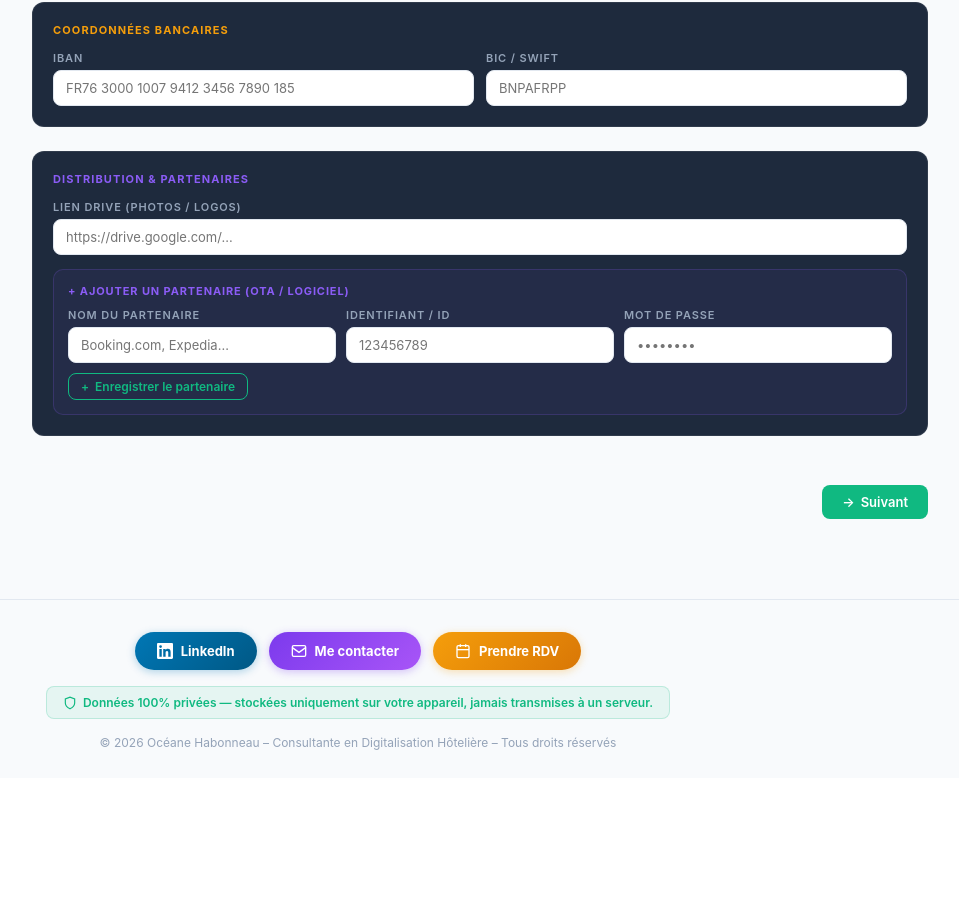
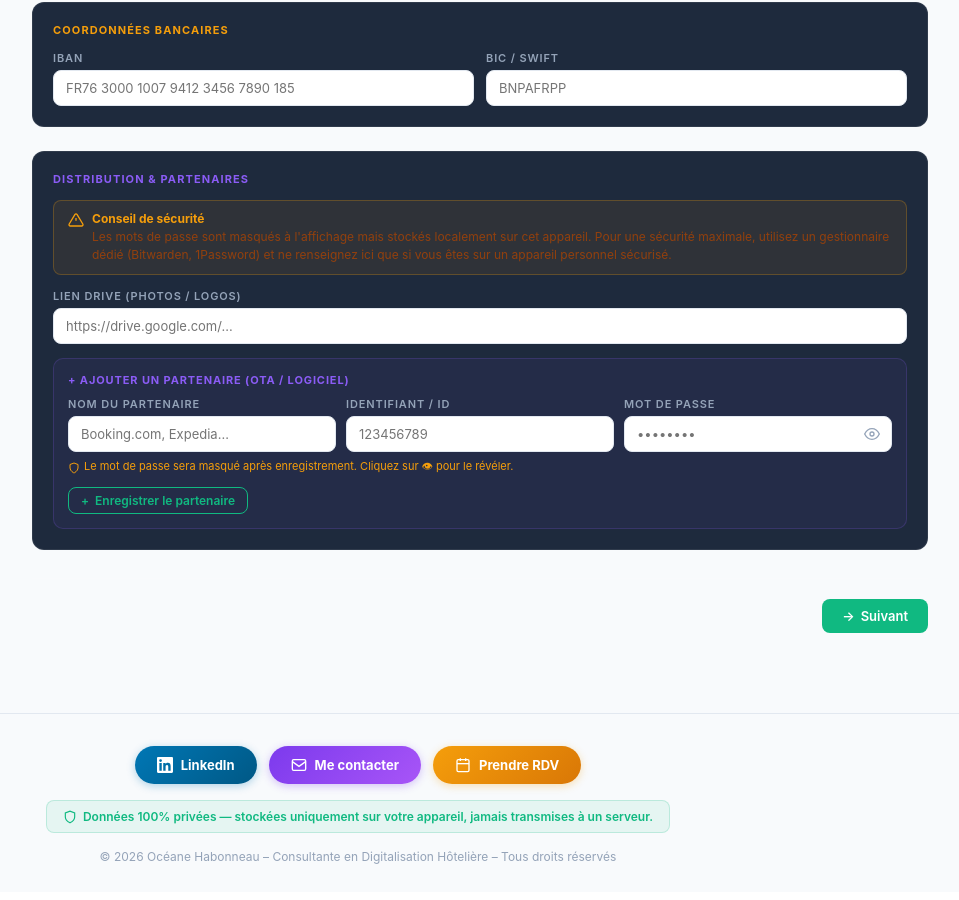
Before and after one commit to oceane-habonneau/hotel-onboarding, a React (Vite) app: page / in a window 1280 px wide. Shown: the part 1053-1953 px from the top of the page, without its empty margins (282-1241 px from the left). Before the commit the page ends 1839 px from the top, so only its background shows below. Built offline with nearby package versions, Linux system fonts and the light colour scheme.

Commit message:
Update App.jsx

```diff
--- a/src/App.jsx
+++ b/src/App.jsx
@@ -232,12 +232,18 @@ function SectionIdentity({ data, setData }) {
   const u = (k,v) => setData(p=>({ ...p, identity:{ ...p.identity, [k]:v } }));
   const d = data.identity;
   const [newPart, setNewPart] = useState({ nom:"", id:"", mdp:"" });
+  const [showMdp, setShowMdp] = useState(false);
+  const [revealIdx, setRevealIdx] = useState(null);
   const addPartenaire = () => {
     if (!newPart.nom.trim()) return;
     u("partenaires", [...(d.partenaires||[]), {...newPart}]);
     setNewPart({ nom:"", id:"", mdp:"" });
+    setShowMdp(false);
   };
-  const delPartenaire = (i) => u("partenaires", (d.partenaires||[]).filter((_,idx)=>idx!==i));
+  const delPartenaire = (i) => {
+    u("partenaires", (d.partenaires||[]).filter((_,idx)=>idx!==i));
+    if (revealIdx===i) setRevealIdx(null);
+  };
   return (
     <div style={{ display:"flex", flexDirection:"column", gap:24 }}>
       <SectionTitle icon="🏢" title="Identité juridique & commerciale" subtitle="Informations légales, coordonnées et identifiants" badge={d.enseigne||"Mon établissement"} />
@@ -285,20 +291,44 @@ function SectionIdentity({ data, setData }) {
       {/* Distribution */}
       <Card form>
         <p style={{ fontSize:11, fontWeight:700, color:"#8b5cf6", textTransform:"uppercase", letterSpacing:"0.1em", margin:"0 0 14px" }}>Distribution & Partenaires</p>
+
+        {/* Avertissement sécurité */}
+        <div style={{ display:"flex", alignItems:"flex-start", gap:8, background:"rgba(245,158,11,0.08)", border:"1px solid rgba(245,158,11,0.25)", borderRadius:8, padding:"10px 14px", marginBottom:14 }}>
+          <svg width="16" height="16" viewBox="0 0 24 24" fill="none" stroke="#f59e0b" strokeWidth="2" style={{ flexShrink:0, marginTop:1 }}><path d="M10.29 3.86L1.82 18a2 2 0 001.71 3h16.94a2 2 0 001.71-3L13.71 3.86a2 2 0 00-3.42 0z"/><line x1="12" y1="9" x2="12" y2="13"/><line x1="12" y1="17" x2="12.01" y2="17"/></svg>
+          <div>
+            <p style={{ fontSize:12, fontWeight:700, color:"#f59e0b", margin:"0 0 2px", fontFamily:T.font }}>Conseil de sécurité</p>
+            <p style={{ fontSize:12, color:"#92400e", margin:0, fontFamily:T.font, lineHeight:1.5 }}>
+              Les mots de passe sont masqués à l'affichage mais stockés localement sur cet appareil. Pour une sécurité maximale, utilisez un gestionnaire dédié (Bitwarden, 1Password) et ne renseignez ici que si vous êtes sur un appareil personnel sécurisé.
+            </p>
+          </div>
+        </div>
+
         <div style={{ marginBottom:14 }}>
           <Label>Lien Drive (photos / logos)</Label>
           <Input value={d.lienDrive} onChange={v=>u("lienDrive",v)} placeholder="https://drive.google.com/..."/>
         </div>
 
-        {/* Liste partenaires existants */}
+        {/* Liste partenaires */}
         {(d.partenaires||[]).length>0&&(
           <div style={{ display:"flex", flexDirection:"column", gap:8, marginBottom:14 }}>
             {(d.partenaires||[]).map((p,i)=>(
               <div key={i} style={{ background:"rgba(255,255,255,0.04)", border:`1px solid ${T.border}`, borderRadius:8, padding:"10px 14px", display:"flex", justifyContent:"space-between", alignItems:"center", flexWrap:"wrap", gap:8 }}>
                 <div style={{ display:"flex", gap:10, alignItems:"center", flexWrap:"wrap" }}>
                   <span style={{ fontWeight:700, color:T.textPrim, fontSize:13, fontFamily:T.font }}>{p.nom}</span>
-                  {p.id&&<Chip color={T.blue}>ID: {p.id}</Chip>}
-                  {p.mdp&&<span style={{ fontSize:11, color:T.textMuted, fontFamily:T.font }}>🔒 MDP enregistré</span>}
+                  {p.id&&<Chip color={T.blue}>ID : {p.id}</Chip>}
+                  {p.mdp&&(
+                    <div style={{ display:"flex", alignItems:"center", gap:6 }}>
+                      <span style={{ fontSize:12, color:T.textMuted, fontFamily:T.font, letterSpacing:"0.15em" }}>
+                        {revealIdx===i ? p.mdp : "••••••••"}
+                      </span>
+                      <button type="button" onClick={()=>setRevealIdx(revealIdx===i?null:i)} style={{ background:"none", border:"none", cursor:"pointer", padding:"2px 4px", color:T.textMuted, display:"flex", alignItems:"center" }} title={revealIdx===i?"Masquer":"Afficher"}>
+                        {revealIdx===i
+                          ? <svg width="14" height="14" viewBox="0 0 24 24" fill="none" stroke="currentColor" strokeWidth="2"><path d="M17.94 17.94A10.07 10.07 0 0112 20c-7 0-11-8-11-8a18.45 18.45 0 015.06-5.94"/><path d="M9.9 4.24A9.12 9.12 0 0112 4c7 0 11 8 11 8a18.5 18.5 0 01-2.16 3.19"/><line x1="1" y1="1" x2="23" y2="23"/></svg>
+                          : <svg width="14" height="14" viewBox="0 0 24 24" fill="none" stroke="currentColor" strokeWidth="2"><path d="M1 12s4-8 11-8 11 8 11 8-4 8-11 8-11-8-11-8z"/><circle cx="12" cy="12" r="3"/></svg>
+                        }
+                      </button>
+                    </div>
+                  )}
                 </div>
                 <Btn onClick={()=>delPartenaire(i)} variant="danger" small>✕</Btn>
               </div>
@@ -309,7 +339,7 @@ function SectionIdentity({ data, setData }) {
         {/* Formulaire ajout partenaire */}
         <div style={{ background:"rgba(139,92,246,0.06)", border:`1px solid rgba(139,92,246,0.2)`, borderRadius:10, padding:14 }}>
           <p style={{ fontSize:11, fontWeight:700, color:"#8b5cf6", textTransform:"uppercase", letterSpacing:"0.08em", margin:"0 0 10px" }}>+ Ajouter un partenaire (OTA / logiciel)</p>
-          <div style={{ display:"grid", gridTemplateColumns:"1fr 1fr 1fr", gap:10, marginBottom:10 }}>
+          <div style={{ display:"grid", gridTemplateColumns:"1fr 1fr 1fr", gap:10, marginBottom:6 }}>
             <Field label="Nom du partenaire">
               <Input value={newPart.nom} onChange={v=>setNewPart(p=>({...p,nom:v}))} placeholder="Booking.com, Expedia…"/>
             </Field>
@@ -317,9 +347,29 @@ function SectionIdentity({ data, setData }) {
               <Input value={newPart.id} onChange={v=>setNewPart(p=>({...p,id:v}))} placeholder="123456789"/>
             </Field>
             <Field label="Mot de passe">
-              <Input type="password" value={newPart.mdp} onChange={v=>setNewPart(p=>({...p,mdp:v}))} placeholder="••••••••"/>
+              <div style={{ position:"relative" }}>
+                <input
+                  type={showMdp?"text":"password"}
+                  value={newPart.mdp}
+                  onChange={e=>setNewPart(p=>({...p,mdp:e.target.value}))}
+                  placeholder="••••••••"
+                  style={{ background:T.bgInput, border:`1px solid ${T.borderInput}`, borderRadius:8, padding:"9px 40px 9px 12px", fontSize:13, color:T.textInput, outline:"none", fontFamily:T.font, width:"100%", boxSizing:"border-box" }}
+                  onFocus={e=>e.target.style.borderColor=T.borderFoc}
+                  onBlur={e=>e.target.style.borderColor=T.borderInput}
+                />
+                <button type="button" onClick={()=>setShowMdp(v=>!v)} style={{ position:"absolute", right:10, top:"50%", transform:"translateY(-50%)", background:"none", border:"none", cursor:"pointer", color:"#94a3b8", padding:2, display:"flex", alignItems:"center" }} title={showMdp?"Masquer":"Afficher"}>
+                  {showMdp
+                    ? <svg width="16" height="16" viewBox="0 0 24 24" fill="none" stroke="currentColor" strokeWidth="2"><path d="M17.94 17.94A10.07 10.07 0 0112 20c-7 0-11-8-11-8a18.45 18.45 0 015.06-5.94"/><path d="M9.9 4.24A9.12 9.12 0 0112 4c7 0 11 8 11 8a18.5 18.5 0 01-2.16 3.19"/><line x1="1" y1="1" x2="23" y2="23"/></svg>
+                    : <svg width="16" height="16" viewBox="0 0 24 24" fill="none" stroke="currentColor" strokeWidth="2"><path d="M1 12s4-8 11-8 11 8 11 8-4 8-11 8-11-8-11-8z"/><circle cx="12" cy="12" r="3"/></svg>
+                  }
+                </button>
+              </div>
             </Field>
           </div>
+          <p style={{ fontSize:11, color:"#f59e0b", fontFamily:T.font, margin:"0 0 10px", display:"flex", alignItems:"center", gap:4 }}>
+            <svg width="12" height="12" viewBox="0 0 24 24" fill="none" stroke="currentColor" strokeWidth="2"><path d="M12 22s8-4 8-10V5l-8-3-8 3v7c0 6 8 10 8 10z"/></svg>
+            Le mot de passe sera masqué après enregistrement. Cliquez sur 👁 pour le révéler.
+          </p>
           <Btn onClick={addPartenaire} icon="+" variant="secondary" small>Enregistrer le partenaire</Btn>
         </div>
       </Card>
```
